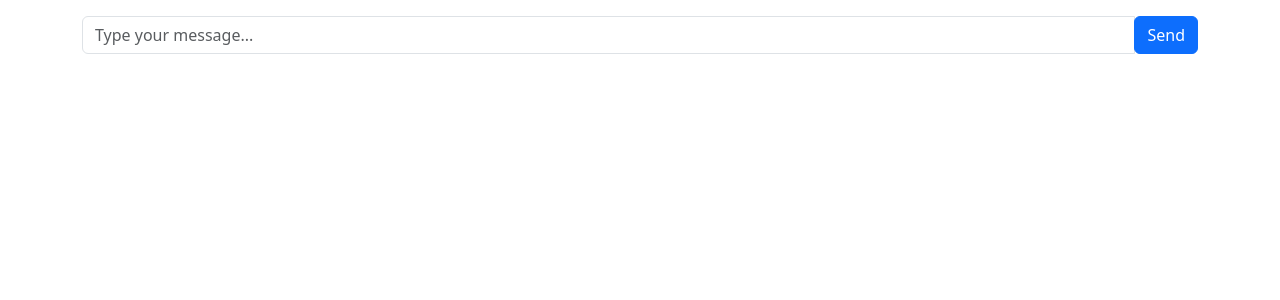
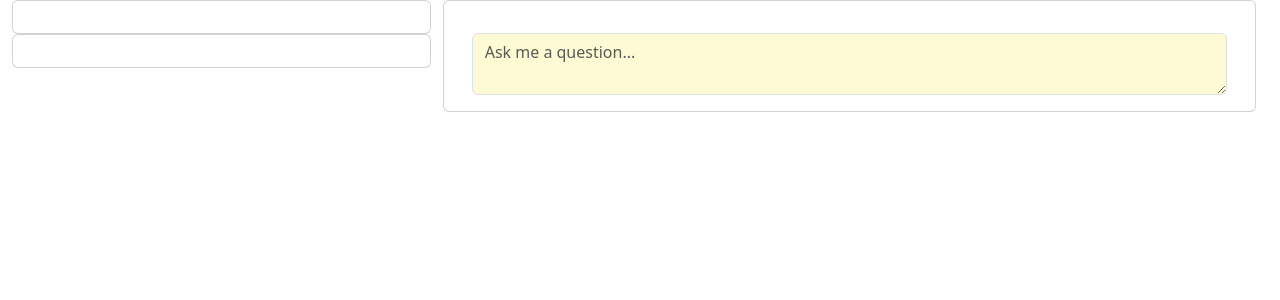
Before and after one commit to DaeyongK/Melodiqueue, a Django app: page /main in a window 1280 px wide. Shown: the top 300 px of the page. Run offline with Django 5.2, Linux system fonts and the light colour scheme; parts of the project's set-up code (start-up, migrations or seed data) failed here and were passed over.

Commit message:
added color palette, fixed bug with korean

```diff
--- a/Melodiqueue/api/templates/html/main.html
+++ b/Melodiqueue/api/templates/html/main.html
@@ -7,25 +7,48 @@
     <title>Welcome</title>
     <link href="https://cdn.jsdelivr.net/npm/bootstrap@5.3.2/dist/css/bootstrap.min.css" rel="stylesheet" integrity="sha384-T3c6CoIi6uLrA9TneNEoa7RxnatzjcDSCmG1MXxSR1GAsXEV/Dwwykc2MPK8M2HN" crossorigin="anonymous">
     <script src="https://cdn.jsdelivr.net/npm/bootstrap@5.3.2/dist/js/bootstrap.bundle.min.js" integrity="sha384-C6RzsynM9kWDrMNeT87bh95OGNyZPhcTNXj1NW7RuBCsyN/o0jlpcV8Qyq46cDfL" crossorigin="anonymous"></script>
+    <link rel="preconnect" href="https://fonts.googleapis.com">
+    <link rel="preconnect" href="https://fonts.gstatic.com" crossorigin>
+    <link href="https://fonts.googleapis.com/css2?family=Roboto&display=swap" rel="stylesheet">
     <link rel="stylesheet" type="text/css" href="{% static 'css/main.css' %}">
     <link rel="icon" href="{% static 'favicon.ico' %}" type="image/x-icon">
 </head>
 <body>
-    <div class="container chat-container">
-        <div class="chat-box" id="chatBox">
-            <!-- Chat messages will be displayed here -->
-        </div>
-        <div class="input-group mt-3">
-            <input type="text" class="form-control" placeholder="Type your message..." id="userInput">
-            <div class="input-group-append">
-                <button class="btn btn-primary" type="button" onclick="sendMessage()">Send</button>
+    <div class="container-fluid px-4 text-center">
+        <div class="row" style="height: 100%;">
+            <div class="col-4">
+                <div class="row lefttop-card">
+                    <div class="card rounded">
+                        <div class="card-body">
+                            {% if user.is_authenticated %}
+                                <p>You are signed in as {{user.email}} </p>
+                                <a href="logout">Logout</a>
+                            {% endif %}
+                        </div>
+                    </div>
+                </div>
+                <div class="row leftbottom-card">
+                    <div class="card rounded">
+                        <div class="card-body">
+                        </div>
+                    </div>
+                </div>
+            </div>
+            <div class="col-8">
+                <div class="card rounded right-card">
+                    <div class="card-body">
+                        <div class="container chat-container">
+                            <div class="chat-box" id="chatBox">
+                            </div>
+                            <div class="input-group mt-3">
+                                <textarea type="text" class="form-control" style="background-color: #FEFAD4; color: #765D69" placeholder="Ask me a question..." id="userInput"></textarea>
+                            </div>
+                        </div>
+                    </div>
+                </div>
             </div>
         </div>
     </div>
-    {% if user.is_authenticated %}
-    <p>You are signed in as {{user.email}} </p>
-    <a href="logout">Logout</a>
-    {% endif %}
     <script src="{% static 'js/main.js' %}"></script>
 </body>
 </html>
```
